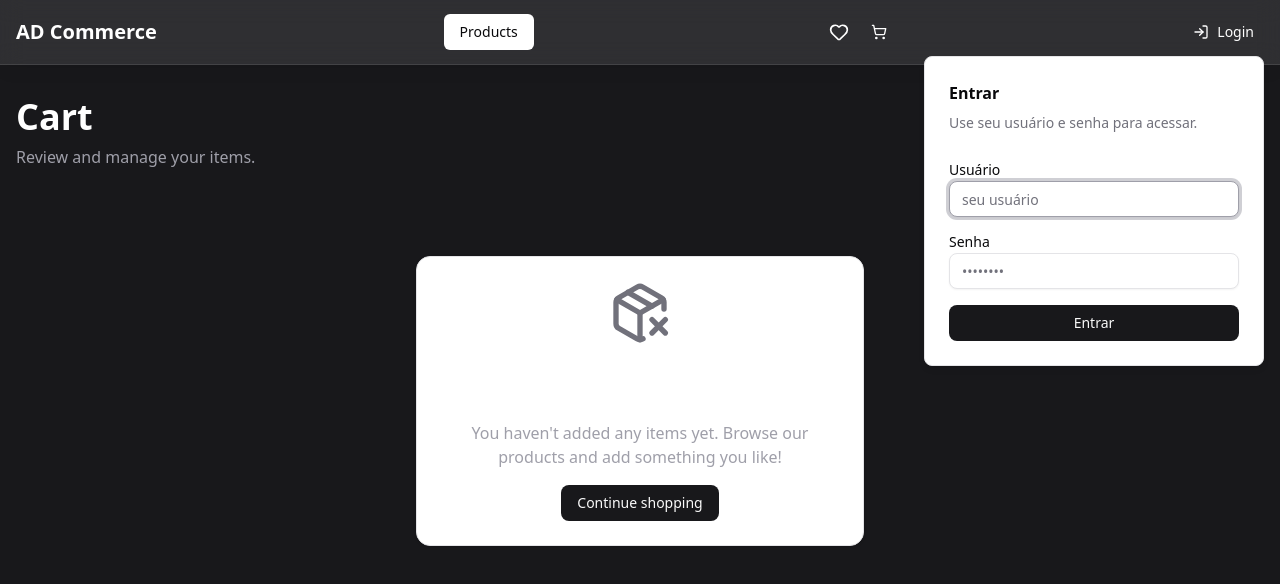
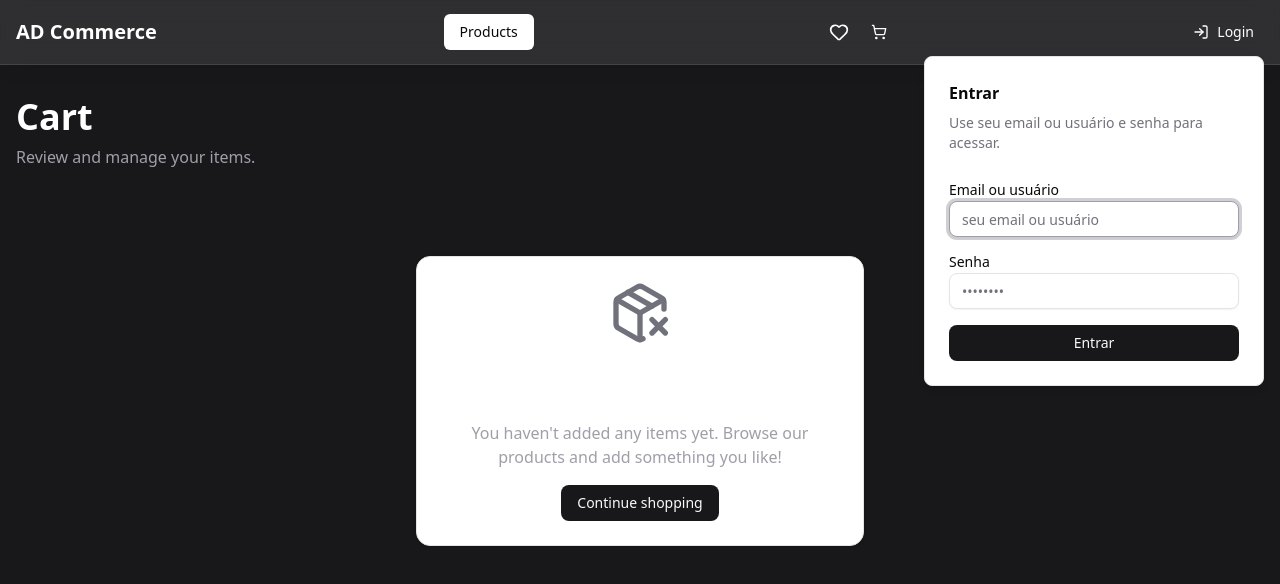
Before and after one commit to EngJao89/ad-commerce-web, a Next.js app: page /cart in a window 1280 px wide. Both pictures are taken after a click on the button "Login". Shown: the top 584 px of the page. Built offline with nearby package versions, Linux system fonts and the light colour scheme.

Commit message:
refactor(adc60-login-with-email): adding login with email in dashboard

```diff
--- a/src/components/LoginPopover.tsx
+++ b/src/components/LoginPopover.tsx
@@ -26,26 +26,26 @@ const AUTH_LOGIN_ENDPOINT = "/auth/login";
 
 export default function LoginPopover() {
   const [open, setOpen] = useState(false);
-  const [username, setUsername] = useState("");
+  const [login, setLogin] = useState("");
   const [password, setPassword] = useState("");
   const [loading, setLoading] = useState(false);
 
   const handleSubmit = async (e: React.FormEvent) => {
     e.preventDefault();
-    if (!username.trim() || !password) {
-      showToast.warning("Preencha usuário e senha.");
+    if (!login.trim() || !password) {
+      showToast.warning("Preencha email ou usuário e senha.");
       return;
     }
     setLoading(true);
     try {
       const { data } = await api.post<{ token: string }>(
         AUTH_LOGIN_ENDPOINT,
-        { username: username.trim(), password },
+        { username: login.trim(), password },
         { headers: { "Content-Type": "application/json" } }
       );
       if (data?.token) {
         showToast.success("Login realizado com sucesso!");
-        setUsername("");
+        setLogin("");
         setPassword("");
         setOpen(false);
       } else {
@@ -80,24 +80,24 @@ export default function LoginPopover() {
           <CardHeader className="pb-2">
             <CardTitle className="text-base">Entrar</CardTitle>
             <CardDescription>
-              Use seu usuário e senha para acessar.
+              Use seu email ou usuário e senha para acessar.
             </CardDescription>
           </CardHeader>
           <form onSubmit={handleSubmit}>
             <CardContent className="flex flex-col gap-3 pt-0">
               <div className="space-y-2">
                 <label
-                  htmlFor="login-username"
+                  htmlFor="login-identifier"
                   className="text-sm font-medium leading-none"
                 >
-                  Usuário
+                  Email ou usuário
                 </label>
                 <Input
-                  id="login-username"
+                  id="login-identifier"
                   type="text"
-                  placeholder="seu usuário"
-                  value={username}
-                  onChange={(e) => setUsername(e.target.value)}
+                  placeholder="seu email ou usuário"
+                  value={login}
+                  onChange={(e) => setLogin(e.target.value)}
                   autoComplete="username"
                   disabled={loading}
                   className="bg-background"
```
Also changed, not shown: 1 other file (tests, documents, lock files or other folders).
